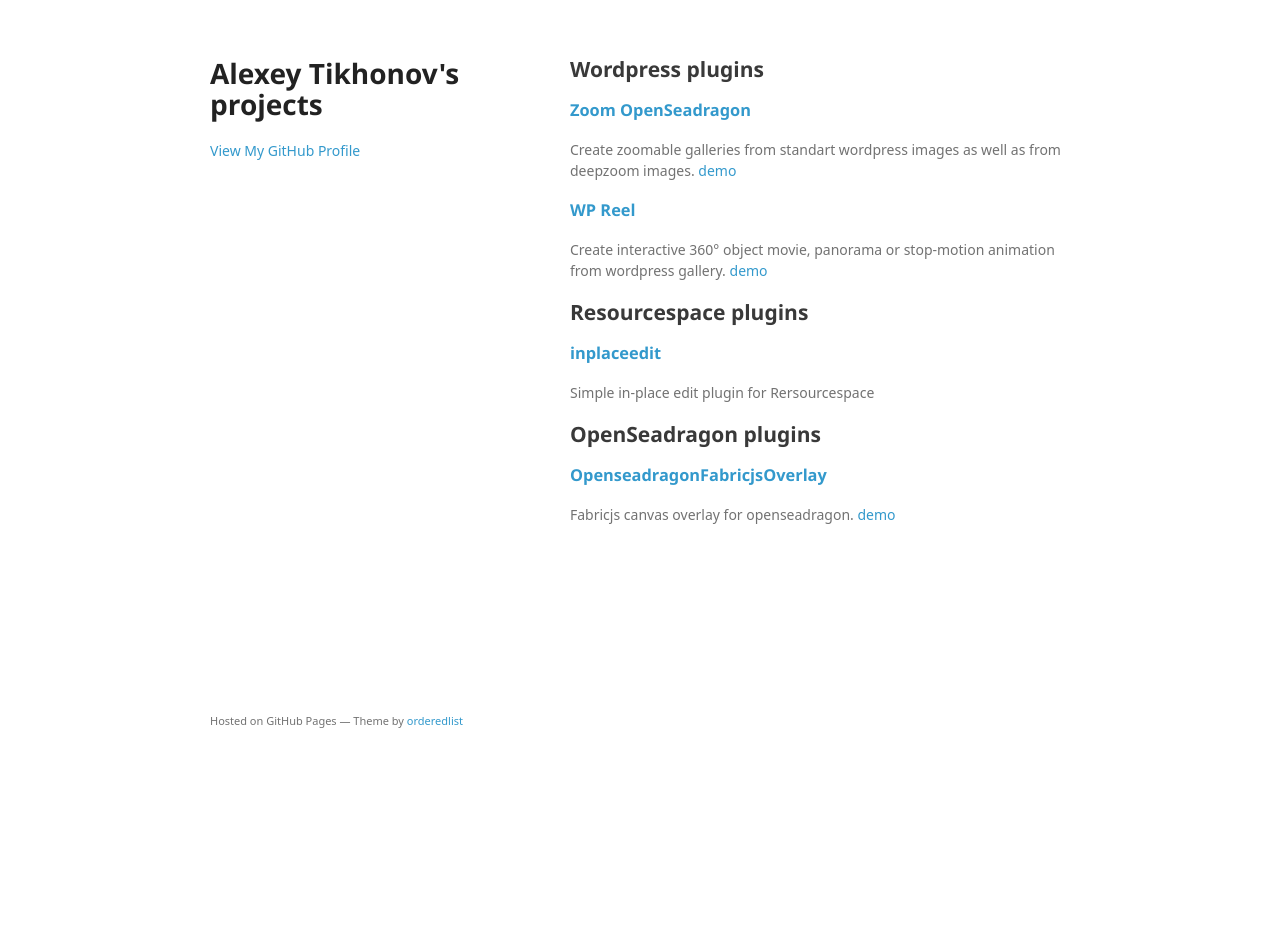
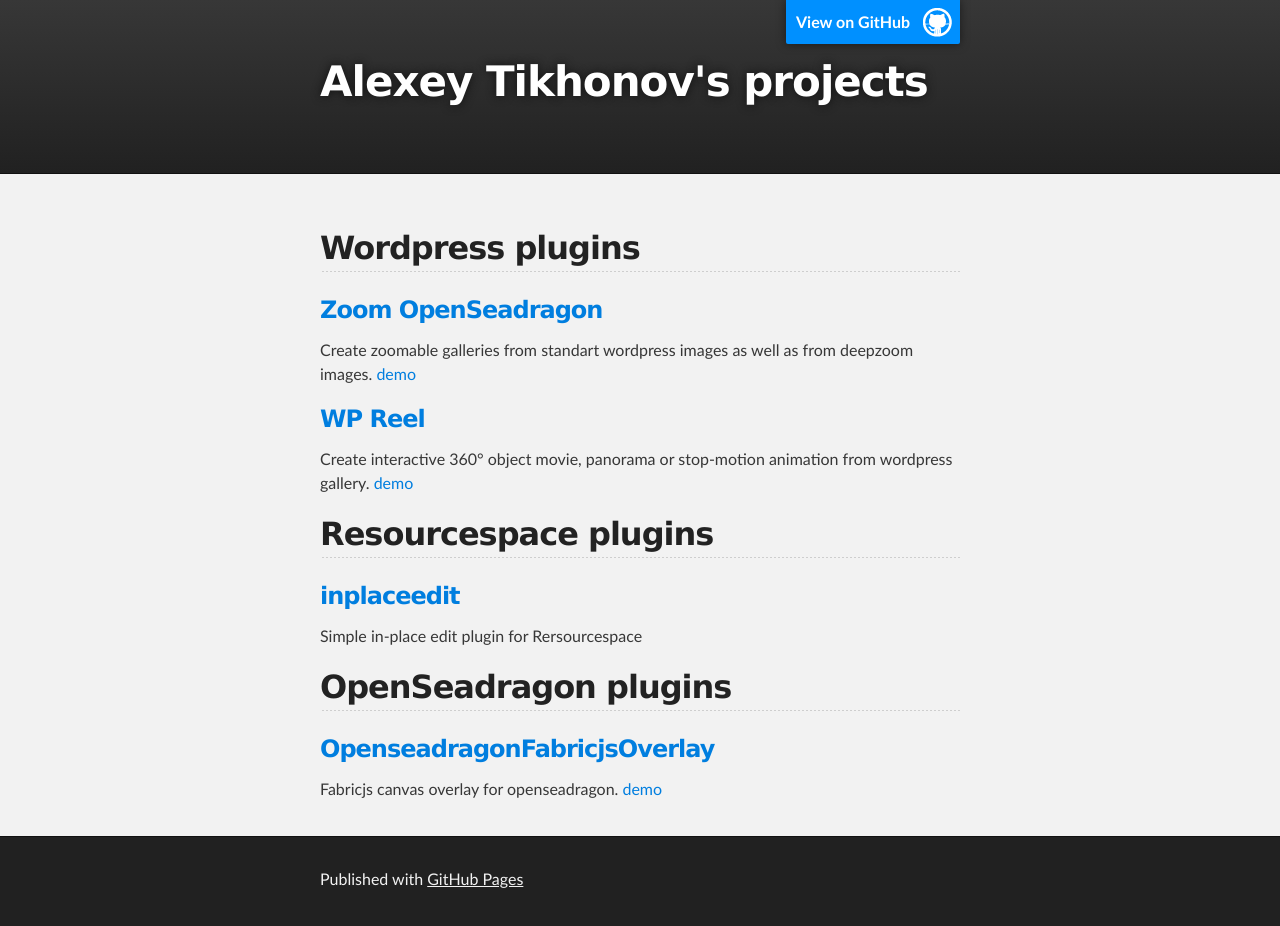
Before and after one commit to altert/altert.github.io, a plain HTML site: page index.html in a window 1280 px wide. Before the commit the page ends 800 px from the top, so only its background shows below. Drawn offline with Linux system fonts and the light colour scheme; a web font is replaced by a local one.

Commit message:
Replace master branch with page content via GitHub

```diff
--- a/index.html
+++ b/index.html
@@ -1,28 +1,32 @@
-<!doctype html>
+<!DOCTYPE html>
 <html>
+
   <head>
-    <meta charset="utf-8">
+    <meta charset='utf-8'>
     <meta http-equiv="X-UA-Compatible" content="chrome=1">
-    <title>Alexey Tikhonov&#39;s projects by altert</title>
+    <meta name="description" content="Alexey Tikhonov&#39;s projects : ">
 
-    <link rel="stylesheet" href="stylesheets/styles.css">
-    <link rel="stylesheet" href="stylesheets/github-light.css">
-    <meta name="viewport" content="width=device-width">
-    <!--[if lt IE 9]>
-    <script src="//html5shiv.googlecode.com/svn/trunk/html5.js"></script>
-    <![endif]-->
+    <link rel="stylesheet" type="text/css" media="screen" href="stylesheets/stylesheet.css">
+
+    <title>Alexey Tikhonov&#39;s projects</title>
   </head>
+
   <body>
-    <div class="wrapper">
-      <header>
-        <h1>Alexey Tikhonov&#39;s projects</h1>
-        <p></p>
 
+    <!-- HEADER -->
+    <div id="header_wrap" class="outer">
+        <header class="inner">
+          <a id="forkme_banner" href="https://github.com/altert">View on GitHub</a>
 
-        <p class="view"><a href="https://github.com/altert">View My GitHub Profile</a></p>
+          <h1 id="project_title">Alexey Tikhonov&#39;s projects</h1>
+          <h2 id="project_tagline"></h2>
 
-      </header>
-      <section>
+        </header>
+    </div>
+
+    <!-- MAIN CONTENT -->
+    <div id="main_content_wrap" class="outer">
+      <section id="main_content" class="inner">
         <h2>
 <a id="wordpress-plugins" class="anchor" href="#wordpress-plugins" aria-hidden="true"><span aria-hidden="true" class="octicon octicon-link"></span></a>Wordpress plugins</h2>
 
@@ -54,13 +58,18 @@
 <a id="openseadragonfabricjsoverlay" class="anchor" href="#openseadragonfabricjsoverlay" aria-hidden="true"><span aria-hidden="true" class="octicon octicon-link"></span></a><a href="https://github.com/altert/OpenseadragonFabricjsOverlay">OpenseadragonFabricjsOverlay</a>
 </h3>
 
-<p>Fabricjs canvas overlay for openseadragon. <a href="http://altert.github.io/openseadragonfabricjsoverlay/demo.html">demo</a></p>
+<p>Fabricjs canvas overlay for openseadragon. <a href="http://altert.github.io/OpenseadragonFabricjsOverlay/demo.html">demo</a></p>
       </section>
-      <footer>
-        <p><small>Hosted on GitHub Pages &mdash; Theme by <a href="https://github.com/orderedlist">orderedlist</a></small></p>
+    </div>
+
+    <!-- FOOTER  -->
+    <div id="footer_wrap" class="outer">
+      <footer class="inner">
+        <p>Published with <a href="https://pages.github.com">GitHub Pages</a></p>
       </footer>
     </div>
-    <script src="javascripts/scale.fix.js"></script>
+
+
 
   </body>
 </html>
--- a/params.json
+++ b/params.json
@@ -1 +1 @@
-{"name":"Alexey Tikhonov's projects","tagline":"","body":"## Wordpress plugins\r\n\r\n### [Zoom OpenSeadragon](https://wordpress.org/plugins/zoom-openseadragon)\r\nCreate zoomable galleries from standart wordpress images as well as from deepzoom images. [demo](http://altert.net/demo/openseadragon-zoom)\r\n\r\n### [WP Reel](https://wordpress.org/plugins/wp-reel)\r\nCreate interactive 360° object movie, panorama or stop-motion animation from wordpress gallery. [demo](http://altert.net/demo/wp-reel-demo/)\r\n## Resourcespace plugins\r\n\r\n### [inplaceedit](https://github.com/altert/inplaceedit)\r\nSimple in-place edit plugin for Rersourcespace\r\n\r\n## OpenSeadragon plugins\r\n\r\n### [OpenseadragonFabricjsOverlay](https://github.com/altert/OpenseadragonFabricjsOverlay)\r\nFabricjs canvas overlay for openseadragon. [demo](http://altert.github.io/openseadragonfabricjsoverlay/demo.html)","google":"","note":"Don't delete this file! It's used internally to help with page regeneration."}
+{"name":"Alexey Tikhonov's projects","tagline":"","body":"## Wordpress plugins\r\n\r\n### [Zoom OpenSeadragon](https://wordpress.org/plugins/zoom-openseadragon)\r\nCreate zoomable galleries from standart wordpress images as well as from deepzoom images. [demo](http://altert.net/demo/openseadragon-zoom)\r\n\r\n### [WP Reel](https://wordpress.org/plugins/wp-reel)\r\nCreate interactive 360° object movie, panorama or stop-motion animation from wordpress gallery. [demo](http://altert.net/demo/wp-reel-demo/)\r\n## Resourcespace plugins\r\n\r\n### [inplaceedit](https://github.com/altert/inplaceedit)\r\nSimple in-place edit plugin for Rersourcespace\r\n\r\n## OpenSeadragon plugins\r\n\r\n### [OpenseadragonFabricjsOverlay](https://github.com/altert/OpenseadragonFabricjsOverlay)\r\nFabricjs canvas overlay for openseadragon. [demo](http://altert.github.io/OpenseadragonFabricjsOverlay/demo.html)","google":"","note":"Don't delete this file! It's used internally to help with page regeneration."}
```
